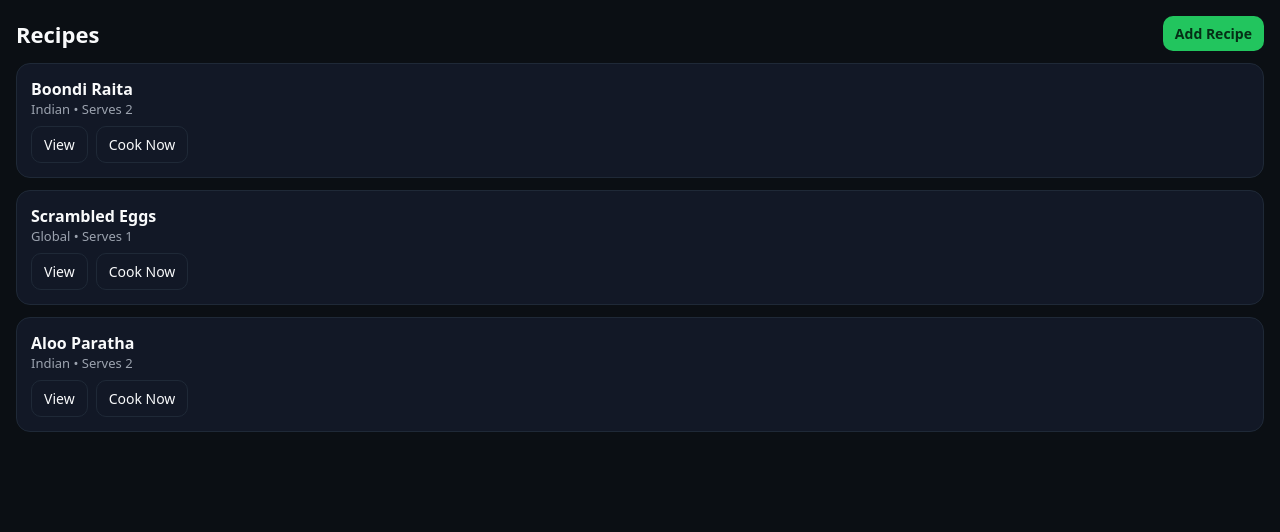
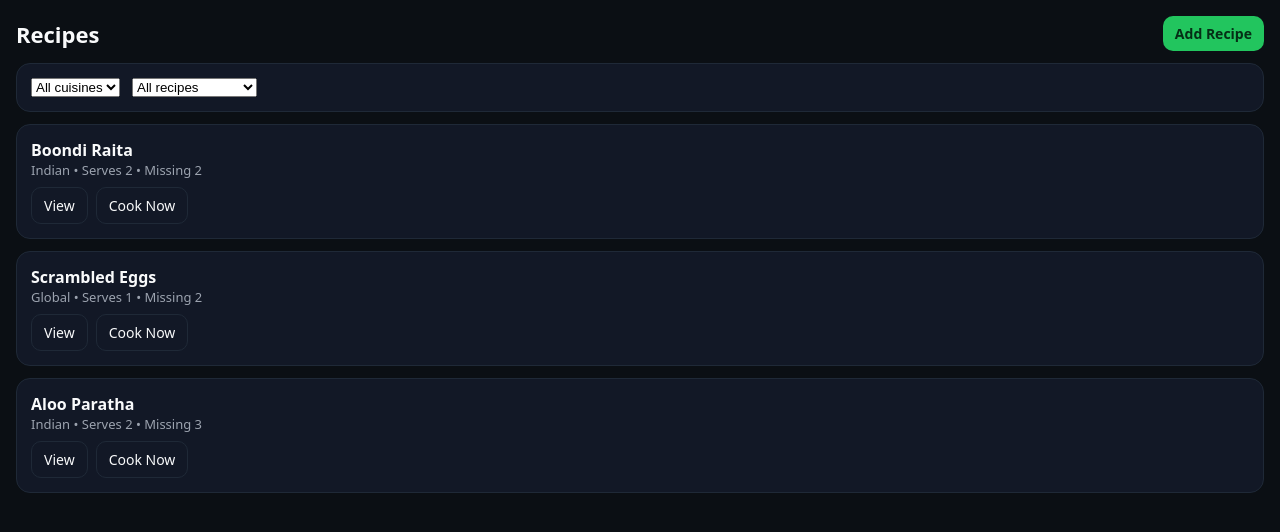
Before and after one commit to choudharymanav13-code/theapp, a Next.js app: page /recipes in a window 1280 px wide. Shown: the top 532 px of the page. Built offline with nearby package versions, Linux system fonts and the light colour scheme; no server answers; the database is empty.

Commit message:
Update page.js

```diff
--- a/src/app/recipes/page.js
+++ b/src/app/recipes/page.js
@@ -6,54 +6,88 @@ import { supabase } from '../../lib/supabaseClient';
 
 export default function RecipesPage() {
   const [recipes, setRecipes] = useState([]);
+  const [inventory, setInventory] = useState([]);
   const [loading, setLoading] = useState(true);
 
+  const [cuisine, setCuisine] = useState('All');
+  const [availability, setAvailability] = useState('All');
+
   useEffect(() => {
-    fetchRecipes();
+    load();
   }, []);
 
-  async function fetchRecipes() {
+  async function load() {
     setLoading(true);
-    try {
-      const res = await fetch('/api/recipes');
-      const data = await res.json();
-      setRecipes(Array.isArray(data) ? data : []);
-    } catch (e) {
-      console.error(e);
-      setRecipes([]);
-    } finally {
-      setLoading(false);
-    }
+
+    const invRes = await supabase.from('items').select('name');
+    const invNames = (invRes.data || []).map(i => i.name.toLowerCase());
+
+    setInventory(invNames);
+
+    const res = await fetch('/api/recipes');
+    const allRecipes = await res.json();
+
+    const enriched = allRecipes.map(r => {
+      const missing = r.ingredients.filter(
+        i => !invNames.some(n => n.includes(i.name.toLowerCase()))
+      ).length;
+
+      return {
+        ...r,
+        missingCount: missing,
+      };
+    });
+
+    setRecipes(enriched);
+    setLoading(false);
   }
+
+  const filtered = recipes.filter(r => {
+    if (cuisine !== 'All' && r.cuisine !== cuisine) return false;
+    if (availability === '<=2' && r.missingCount > 2) return false;
+    return true;
+  });
 
   return (
     <div style={{ padding: 16 }}>
-      <div style={{ display: 'flex', justifyContent: 'space-between', alignItems: 'center' }}>
+      <div style={{ display:'flex', justifyContent:'space-between', alignItems:'center' }}>
         <h1>Recipes</h1>
         <Link href="/recipes/add" className="btn primary">Add Recipe</Link>
       </div>
 
-      {loading && <div className="small">Loading recipes…</div>}
+      {/* Filters */}
+      <div className="card" style={{ display:'flex', gap:12, marginTop:12 }}>
+        <select className="input" value={cuisine} onChange={e => setCuisine(e.target.value)}>
+          <option value="All">All cuisines</option>
+          <option value="Indian">Indian</option>
+          <option value="Global">Global</option>
+        </select>
 
-      {!loading && recipes.length === 0 && (
-        <div className="card small">No recipes found.</div>
+        <select className="input" value={availability} onChange={e => setAvailability(e.target.value)}>
+          <option value="All">All recipes</option>
+          <option value="<=2">Missing ≤ 2 items</option>
+        </select>
+      </div>
+
+      {loading && <div className="small" style={{ marginTop:12 }}>Loading recipes…</div>}
+
+      {!loading && filtered.length === 0 && (
+        <div className="card small" style={{ marginTop:12 }}>
+          No recipes match your filters.
+        </div>
       )}
 
-      <div style={{ display: 'grid', gap: 12, marginTop: 12 }}>
-        {recipes.map(recipe => (
-          <div key={recipe.id} className="card">
-            <div style={{ fontWeight: 700 }}>{recipe.title}</div>
+      <div style={{ display:'grid', gap:12, marginTop:12 }}>
+        {filtered.map(r => (
+          <div key={r.id} className="card">
+            <div style={{ fontWeight:700 }}>{r.title}</div>
             <div className="small">
-              {recipe.cuisine} • Serves {recipe.servings}
+              {r.cuisine} • Serves {r.servings} • Missing {r.missingCount}
             </div>
 
-            <div style={{ marginTop: 8, display: 'flex', gap: 8 }}>
-              <Link href={`/recipes/${recipe.id}`} className="btn">
-                View
-              </Link>
-              <Link href={`/recipes/${recipe.id}`} className="btn">
-                Cook Now
-              </Link>
+            <div style={{ display:'flex', gap:8, marginTop:8 }}>
+              <Link href={`/recipes/${r.id}`} className="btn">View</Link>
+              <Link href={`/recipes/${r.id}`} className="btn">Cook Now</Link>
             </div>
           </div>
         ))}
```
